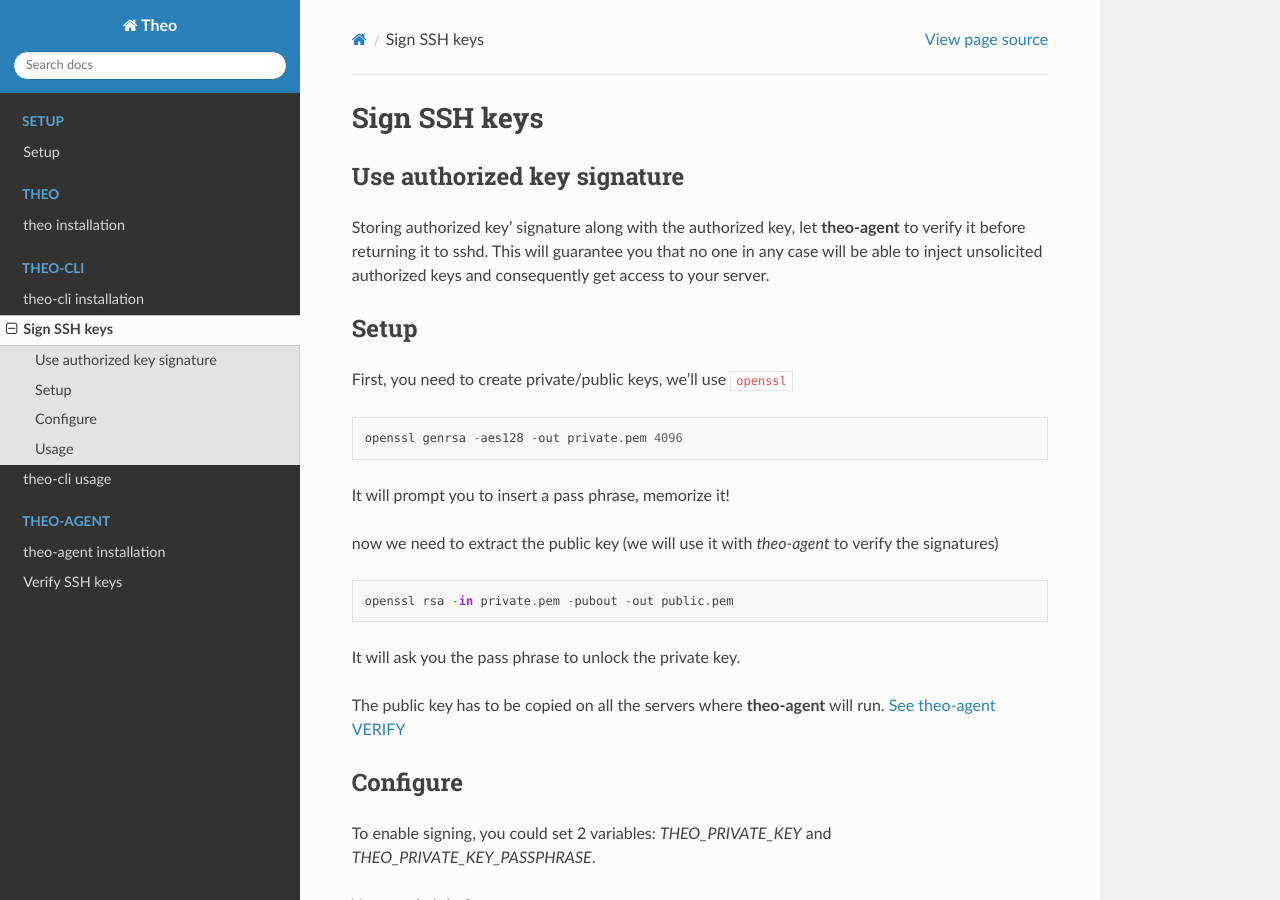
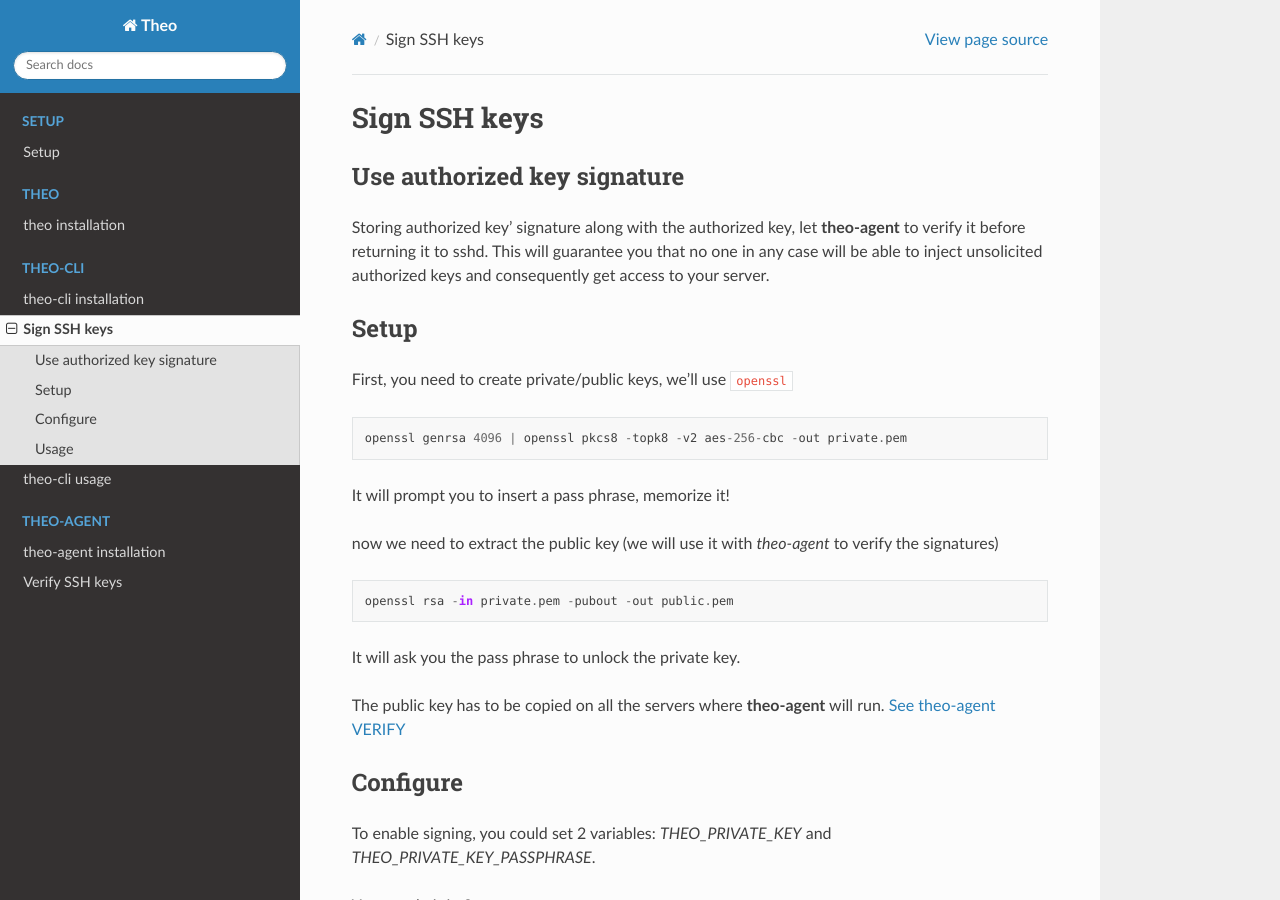
Before and after one commit to theoapp/theo-docs, a Sphinx documentation site: the page built from docs/theo-cli/signed_keys.rst, in a window 1280 px wide and 900 px high. Built offline with Sphinx 7.4.7 and the Read the Docs theme 2.0.0, drawn with Linux system fonts in a browser that asks for light colours.

Commit message:
Theo-cli: signed keys: update command to generate private key

```diff
--- a/docs/theo-cli/signed_keys.rst
+++ b/docs/theo-cli/signed_keys.rst
@@ -15,7 +15,7 @@
 
 ::
 
-    openssl genrsa -aes128 -out private.pem 4096
+    openssl genrsa 4096 | openssl pkcs8 -topk8 -v2 aes-256-cbc -out private.pem
 
 
 It will prompt you to insert a pass phrase, memorize it!
```
